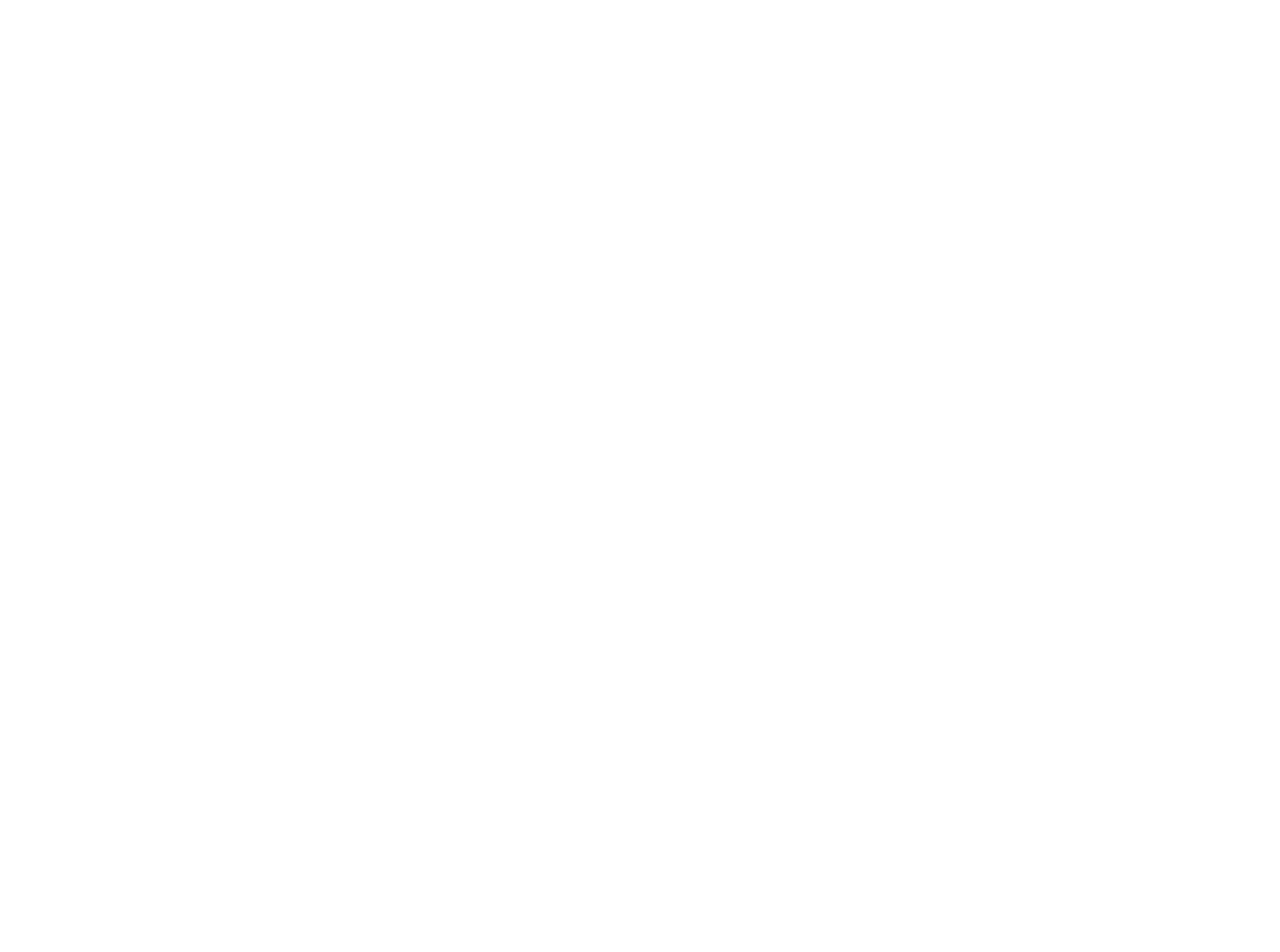
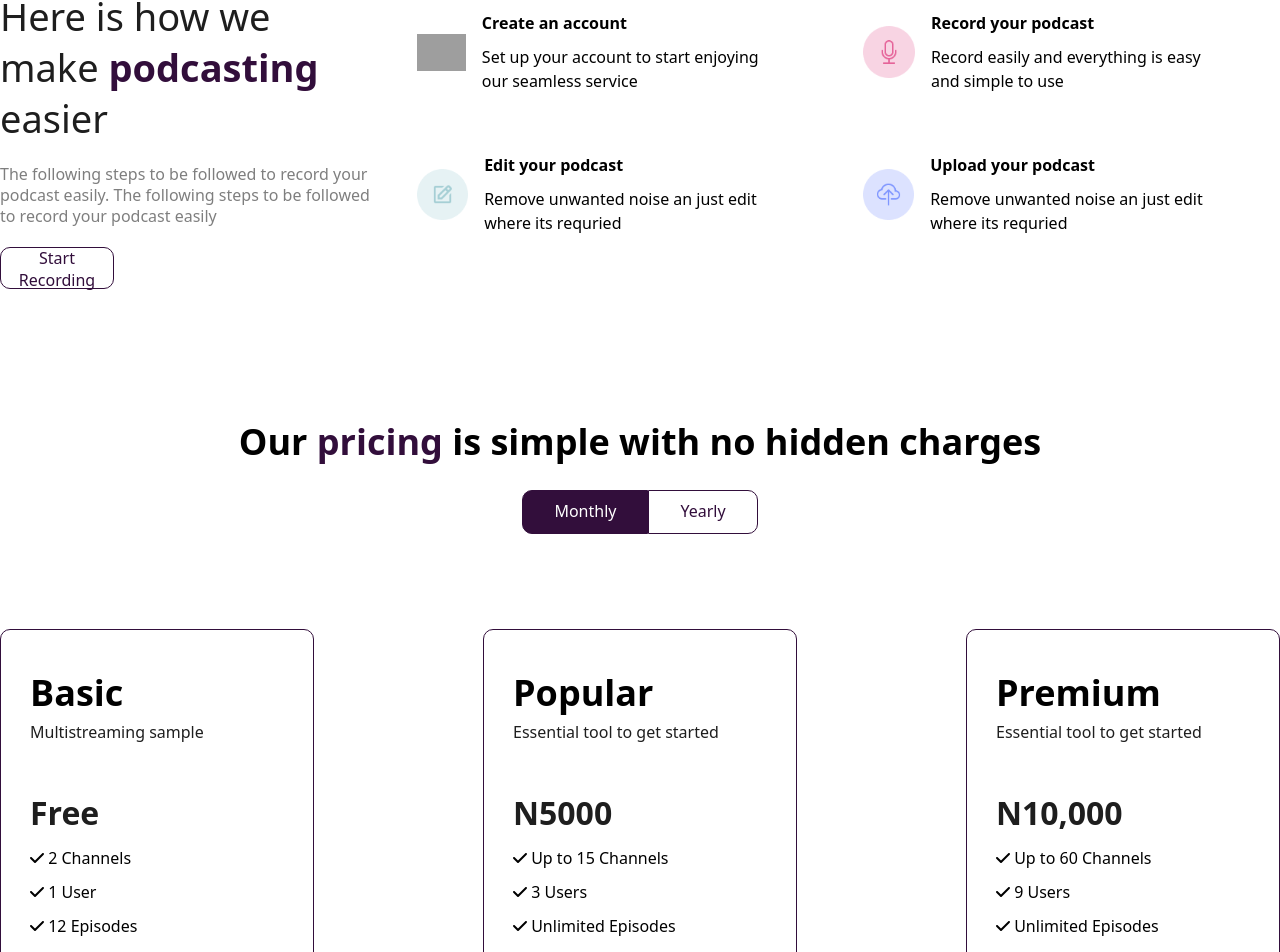
Before and after one commit to Christopher6609/PodcastApp, a React (Vite) app: page / in a window 1280 px wide. Shown: the part 2736-3688 px from the top of the page. Before the commit the page ends 2602 px from the top, so only its background shows below. Built offline with nearby package versions, Linux system fonts and the light colour scheme; grey boxes are pictures that could not be loaded.

Commit message:
pricing and categories section design

```diff
--- a/src/routes/Landing/Landing.jsx
+++ b/src/routes/Landing/Landing.jsx
@@ -3,6 +3,7 @@
 import Episodes from "../episodes/Episodes.jsx";
 import Features from "../features/Features.jsx";
 import Categories from "../categories/categories.jsx";
+import Pricing from "../pricing/Pricing.jsx";
 
 const Landing = () => {
 return(
@@ -12,6 +13,7 @@
        <Episodes />
        <Features/>
         <Categories />
+        <Pricing />
 
     </main>
 )
--- /dev/null
+++ b/src/routes/categories/StepCard.jsx
@@ -0,0 +1,16 @@
+const StepCard = ({item}) => {
+    const {img, text, subtext} = item;
+    return(
+        <div className=" flex w-[24.125rem] rounded-[0.625rem] px-2 justify-center items-center gap-4">
+        <div className=" w-[4.375rem] h-[4.375rem]">
+            <img className="w-full h-full object-contain" src={img} />
+        </div>
+        <div className="flex flex-col gap-[0.625rem] ">
+            <h3 className="text-[1rem] leading-normal font-[600]">{text}</h3>
+            <p className="text-[1rem] leading-normal font-[200]">{subtext}</p>
+        </div>
+    </div>
+    )
+}
+
+export default StepCard;
--- a/src/routes/categories/categories.jsx
+++ b/src/routes/categories/categories.jsx
@@ -1,9 +1,11 @@
 import Button from "../../components/atoms/Button/Button";
 import PodCard from "./PodCard";
+import StepCard from "./StepCard";
 
 const Categories = () => {
     return(
-        <section className="bg-[#320E3B] bg-opacity-5 py-[5rem]">
+        <>
+            <section className="bg-[#320E3B] bg-opacity-5 py-[5rem]" id="categories">
             <div className="px-2">
             <h1 className="font-[700] text-center md:leading-[3.064rem] text-[2.375rem] leading-[3.188rem] text-[#1E1E1E]">
                 Explore our podcast by{" "}
@@ -28,6 +30,29 @@
           ))}
         </div>
       </section>
+      <section className="md:py-[7.813rem] py-[4.813rem]">
+        <div className="md:flex justify-between items-start">
+          <div className=" p-4 md:p-0 text-center md:text-start  w-full md:w-[24.188rem]">
+            <h2 className="text-[2.375rem] leading-[3.188rem] font-[500] text-[#1E1E1E]">
+              Here is how we make{" "}
+              <span className="text-[#320E3B] font-[700]">podcasting</span>{" "}
+              easier{" "}
+            </h2>
+            <p className="text-[1rem] leading-[1.313rem] font-[400] opacity-50 py-5">
+              The following steps to be followed to record your podcast easily.
+              The following steps to be followed to record your podcast easily
+            </p>
+            <Button> Start Recording           </Button>
+          </div>
+          <div className="flex flex-wrap gap-4 justify-center items-center md:gap-[3.75rem] md:w-[59.5rem] py-[1.25rem]">
+            {steplist.map((item) => (
+                <StepCard key={item.id} item={item}   />
+            ))}
+          </div>
+        </div>
+      </section>
+        </>
+
     )
 }
 const podcastList = [
@@ -89,4 +114,31 @@
     },
   ];
 
+  const steplist = [
+    {
+      id: "1",
+      img: "/images//bi_person.png",
+      text: "Create an account",
+      subtext: "Set up your account to start enjoying our seamless service",
+    },
+    {
+      id: "2",
+      img: "/images/bi_mic.png",
+      text: "Record your podcast",
+      subtext: "Record easily and everything is easy and simple to use",
+    },
+    {
+      id: "3",
+      img: "/images/Frame 6.png",
+      text: "Edit your podcast",
+      subtext: "Remove unwanted noise an just edit where its requried",
+    },
+    {
+      id: "4",
+      img: "/images/bi_cloud-upload.png",
+      text: "Upload your podcast",
+      subtext: "Remove unwanted noise an just edit where its requried",
+    },
+  ];
+
   export default Categories;
--- a/src/routes/features/Features.jsx
+++ b/src/routes/features/Features.jsx
@@ -9,7 +9,7 @@
 
 const Features = () => {
     return(
-        <div className="py-[2rem] px-[1rem]">
+        <div className="py-[2rem] px-[1rem]" id="features">
         <div className=" md:flex justify-between items-start ">
           <div className=" p-4 md:p-0 text-center md:text-start  w-full md:w-[23.813rem]">
             <h2 className="text-[2.375rem] leading-[3.188rem] font-[700] text-[#1E1E1E]">
--- a/src/routes/navigation/Navigation.jsx
+++ b/src/routes/navigation/Navigation.jsx
@@ -20,13 +20,13 @@
               <a href="#episodes">Episodes</a>
             </li>
             <li>
-              <a href="#">Features</a>
+              <a href="#features">Features</a>
             </li>
             <li>
-              <a href="#">Pricing</a>
+              <a href="#pricing">Pricing</a>
             </li>
             <li>
-              <a href="#">Categories</a>
+              <a href="#categories">Categories</a>
             </li>
           </ul>
         </div>
--- /dev/null
+++ b/src/routes/pricing/Plan.jsx
@@ -0,0 +1,47 @@
+import Button from "../../components/atoms/Button/Button";
+import { FontAwesomeIcon } from "@fortawesome/react-fontawesome";
+import {
+    faCheck,
+  } from "@fortawesome/free-solid-svg-icons";
+import Pricing from "./Pricing";
+
+const Plan = ({plans}) => {
+    const {plan,description,price,channels,user,episodes,downloads} = plans;
+    return(
+        <div className="border-[#320E3B] border-[1px] w-[19.625rem] rounded-[0.625rem] px-[1.813rem] py-[2.375rem]">
+              <div className="mb-[2.188rem] flex flex-col gap-[0.313rem]">
+                <h1 className="text-[2.25rem] font-[700] leading-[3.064rem]">
+                  {plan}
+                </h1>
+                <p className=" text-[1rem] text-[#1E1E1E] font-[400] leading-[1.362rem] ">
+                  {description}
+                </p>
+              </div>
+              <div className="py-3">
+                <h2 className="text-[2rem] font-[600] leading-[2.724rem] text-[#1E1E1E]">
+                  {price}
+                </h2>
+              </div>
+              <ul className="text-[1rem] font-[400] flex flex-col gap-[0.625rem]">
+                <li>
+                  {" "}
+                  <FontAwesomeIcon icon={faCheck} /> {channels}
+                </li>
+                <li>
+                  <FontAwesomeIcon icon={faCheck} /> {user}
+                </li>
+                <li>
+                  <FontAwesomeIcon icon={faCheck} /> {episodes}
+                </li>
+                <li>
+                  <FontAwesomeIcon icon={faCheck} /> {downloads}
+                </li>
+              </ul>
+              <div className="mt-[3.688rem] flex justify-center">
+                <Button>Get Started for Free</Button>
+              </div>
+            </div>
+    )
+}
+
+export default Plan;
--- /dev/null
+++ b/src/routes/pricing/Pricing.jsx
@@ -0,0 +1,61 @@
+import Plan from "./Plan";
+
+
+const Pricing = () => {
+    return(
+        <section id="pricing">
+            <h1 className=" md:text-[2.25rem] text-[1.25rem] font-[600] text-center md:leading-[3.064rem]">
+            Our <span className="text-[#320E3B] font-[700]">pricing</span> is
+            simple with no hidden charges
+            </h1>
+        <div>
+          <div className="flex justify-center p-6">
+            <button className="border-[#320E3B] border-[1px] px-[1.938rem] py-[0.625rem] bg-[#320E3B] text-[#FFFFFF] leading-[1.362rem] text-[1rem] font-[400] rounded-tl-[0.625rem] rounded-bl-[0.625rem]">
+              Monthly
+            </button>
+            <button className="border-[#320E3B] border-[1px] px-[1.938rem] py-[0.625rem] text-[#320E3B] leading-[1.362rem] text-[1rem] font-[400] rounded-tr-[0.625rem] rounded-br-[0.625rem]">
+              Yearly
+            </button>
+          </div>
+        </div>
+        <div className="py-[4.438rem] flex flex-col justify-center items-center gap-5  md:flex-row md:justify-between">
+          {planlist.map((item) => (
+            <Plan key={item.id} plans={item} />
+          ))}
+        </div>
+      </section>
+    )
+}
+const planlist = [
+    {
+      id: "1",
+      plan: "Basic",
+      description: "Multistreaming sample",
+      price: "Free",
+      channels: "2 Channels",
+      user: "1 User",
+      episodes: "12 Episodes",
+    },
+    {
+      id: "2",
+      plan: "Popular",
+      description: "Essential tool to get started",
+      price: "N5000",
+      channels: "Up to 15 Channels",
+      user: "3 Users",
+      episodes: "Unlimited Episodes",
+      downloads: "300 Monthly downloads",
+    },
+    {
+      id: "3",
+      plan: "Premium",
+      description: "Essential tool to get started",
+      price: "N10,000",
+      channels: "Up to 60 Channels",
+      user: "9 Users",
+      episodes: "Unlimited Episodes",
+      downloads: "600 Monthly downloads",
+    },
+  ];
+
+export default Pricing;
```
